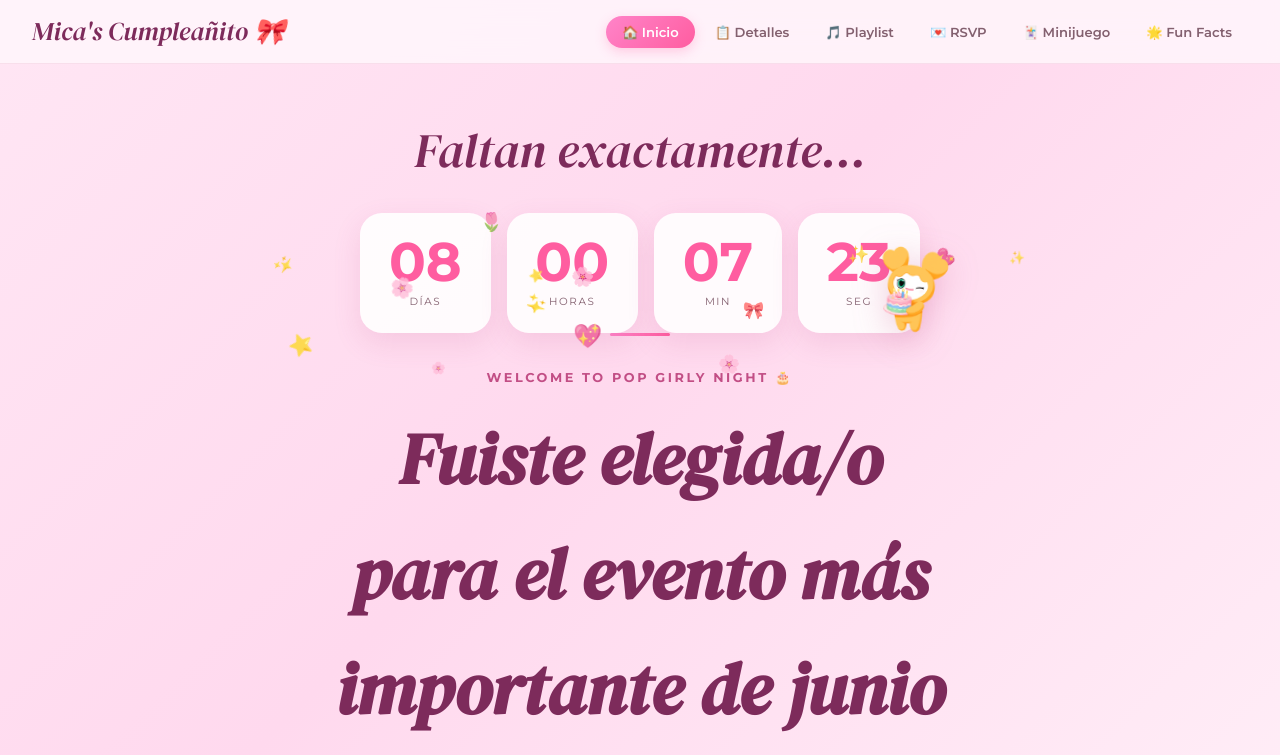
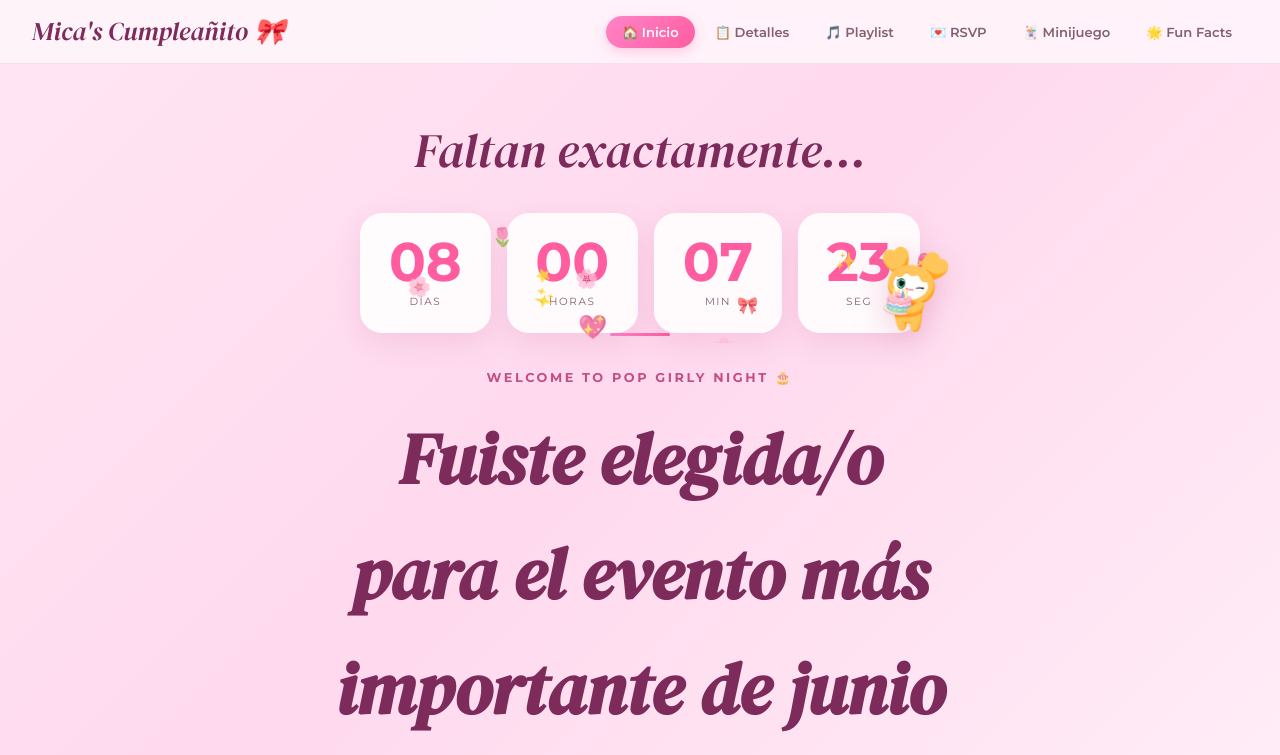
Before and after one commit to micaarias/invitacion-cumple, a plain HTML site: page index.html in a window 1280 px wide. Both pictures are taken after a click on the button "Abrílo si te animás 👀". Shown: the top 755 px of the page. Drawn offline with Linux system fonts and the light colour scheme.

Commit message:
conffetti

```diff
--- a/styles.css
+++ b/styles.css
@@ -833,7 +833,7 @@ html, body {
   .cd-item   { padding: 1rem 1.2rem; min-width: 70px; }
   .home-cta  { font-size: 0.85rem; }
   .lovely-mascot { right: -20px; width: 75px; }
-  .confetti-piece { display: none; }
+
 }
 
 
@@ -908,11 +908,11 @@ html, body {
 }
 
 .confetti-field {
-  position: absolute;
-  inset: -30px;
+   position: absolute;
+  inset: -10px;
   pointer-events: none;
   z-index: 0;
-  overflow: visible;
+  overflow: hidden;
 }
 
 .confetti-piece {
```
